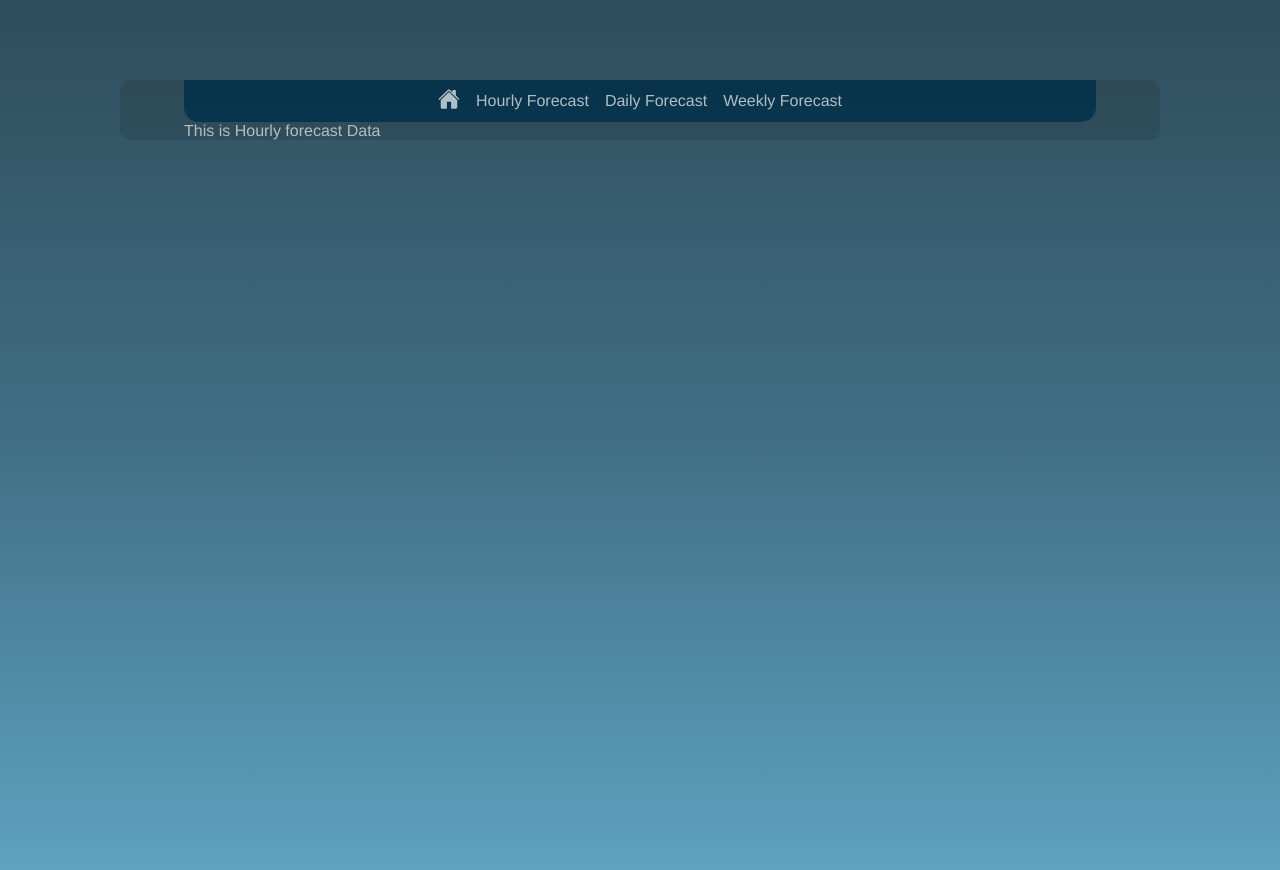
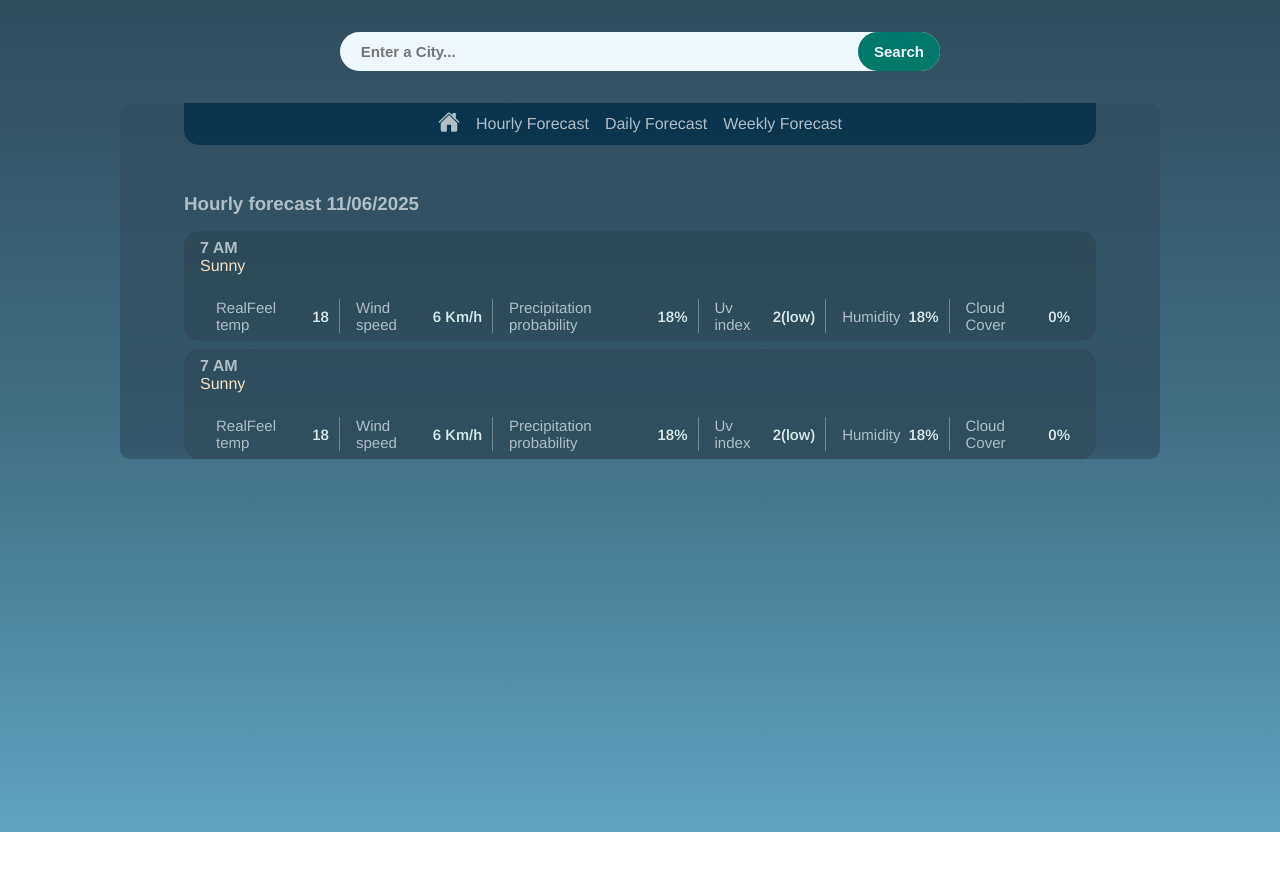
Before and after one commit to pixedit/Breeze, a React (Vite) app: page /hourly in a window 1280 px wide. Shown: the top 870 px of the page. After the commit the page ends 832 px from the top, so only its background shows below. Built offline with nearby package versions, Linux system fonts and the light colour scheme.

Commit message:
finish first layout of app

```diff
--- a/src/App.jsx
+++ b/src/App.jsx
@@ -4,11 +4,13 @@ import Home from "./pages/home/Home";
 import Weekly from "./pages/weekly/Weekly";
 import Daily from "./pages/daily/Daily";
 import Hourly from "./pages/hourly/Hourly";
+import SearchBar from "./assets/components/searchBar/SearchBar";
 
 const App = () => {
 	return (
 		<Router>
 			<div className="container">
+				<SearchBar />
 				<div className="weather-app">
 					<Navbar />
 					<Routes>
--- a/src/assets/components/searchBar/SearchBar.jsx
+++ b/src/assets/components/searchBar/SearchBar.jsx
@@ -1,5 +1,11 @@
+import "./searchBar.css";
 const SearchBar = () => {
-	return <div></div>;
+	return (
+		<form className="search">
+			<input type="text" placeholder="Enter a City..." />
+			<button>Search</button>
+		</form>
+	);
 };
 
 export default SearchBar;
--- /dev/null
+++ b/src/assets/components/searchBar/searchBar.css
@@ -0,0 +1,39 @@
+.search {
+    max-width: 600px;
+    margin: 2rem auto;
+    display: flex;
+    background-color: aliceblue;
+    border-radius: 50px;
+}
+
+.search input {
+    font-size: 15px;
+    padding: 0.7rem 1.3rem;
+    width: 100%;
+    border-radius: 50px;
+    background-color: unset;
+    border: unset;
+    font-weight: 600;
+    outline: unset;
+    transition: all 0.5s;
+}
+
+.search input:focus {
+    background-color: rgb(196, 203, 209);
+}
+
+.search button {
+    font-size: 15px;
+    border-radius: 50px;
+    border: unset;
+    background-color: #00796B;
+    font-weight: bolder;
+    padding: 0.5rem 1rem;
+    transition: all 0.5s;
+    margin-left: -2rem;
+    color: aliceblue;
+}
+
+.search button:hover {
+    background-color: rgb(51, 138, 59);
+}
--- a/src/index.css
+++ b/src/index.css
@@ -32,16 +32,21 @@ a {
 .container {
     max-width: 1200px;
     margin: 0 auto;
-    margin-top: 5rem;
 }
 
 .weather-app {
     margin: 0 5rem;
-    background-color: rgba(24, 24, 24, 0.148);
     border-radius: 10px;
     padding: 0 4rem;
+    background-color: #2f4c5ba5;
 }
 
+.wrapper {
+    background-color: rgba(24, 24, 24, 0.148);
+    padding: 0.5rem 1rem;
+    margin: 0.5rem auto;
+    border-radius: 15px;
+}
 
 /* /////////////// RESPONSIVE  */
 @media (max-width:300px) {
--- a/src/pages/daily/Daily.jsx
+++ b/src/pages/daily/Daily.jsx
@@ -1,5 +1,9 @@
 const Daily = () => {
-	return <div></div>;
+	return (
+		<div className="daily">
+			<div className="daily-forecast-wrapper"></div>
+		</div>
+	);
 };
 
 export default Daily;
--- a/src/pages/home/Home.jsx
+++ b/src/pages/home/Home.jsx
@@ -1,3 +1,4 @@
+import SearchBar from "../../assets/components/searchBar/SearchBar";
 import "./home.css";
 import { CiSun } from "react-icons/ci";
 const Home = () => {
--- a/src/pages/home/home.css
+++ b/src/pages/home/home.css
@@ -23,7 +23,7 @@ h3 {
 /* /////////////// current temp section style */
 .cur-temp-section {
     display: flex;
-
+    align-items: center;
 }
 
 .real-temp {
--- a/src/pages/hourly/Hourly.jsx
+++ b/src/pages/hourly/Hourly.jsx
@@ -1,5 +1,73 @@
+import "./hourly.css";
+
 const Hourly = () => {
-	return <div>This is Hourly forecast Data</div>;
+	return (
+		<div className="hourly">
+			<h3 className="hourly-header-title">
+				Hourly forecast <span>11/06/2025</span>
+			</h3>
+			<div className="hourly-data-wrapper wrapper">
+				<strong>7 AM</strong>
+				<p className="hourly-condition">Sunny</p>
+				<dl>
+					<div>
+						<dt>RealFeel temp</dt>
+						<dd>18</dd>
+					</div>
+					<div>
+						<dt>Wind speed</dt>
+						<dd>6 Km/h</dd>
+					</div>
+					<div>
+						<dt>Precipitation probability</dt>
+						<dd>18%</dd>
+					</div>
+					<div>
+						<dt>Uv index</dt>
+						<dd>2(low)</dd>
+					</div>
+					<div>
+						<dt>Humidity</dt>
+						<dd>18%</dd>
+					</div>
+					<div>
+						<dt>Cloud Cover</dt>
+						<dd>0%</dd>
+					</div>
+				</dl>
+			</div>
+			<div className="hourly-data-wrapper wrapper">
+				<strong>7 AM</strong>
+				<p className="hourly-condition">Sunny</p>
+				<dl>
+					<div>
+						<dt>RealFeel temp</dt>
+						<dd>18</dd>
+					</div>
+					<div>
+						<dt>Wind speed</dt>
+						<dd>6 Km/h</dd>
+					</div>
+					<div>
+						<dt>Precipitation probability</dt>
+						<dd>18%</dd>
+					</div>
+					<div>
+						<dt>Uv index</dt>
+						<dd>2(low)</dd>
+					</div>
+					<div>
+						<dt>Humidity</dt>
+						<dd>18%</dd>
+					</div>
+					<div>
+						<dt>Cloud Cover</dt>
+						<dd>0%</dd>
+					</div>
+				</dl>
+			</div>
+		</div>
+	);
 };
 
 export default Hourly;
--- a/src/pages/hourly/hourly.css
+++ b/src/pages/hourly/hourly.css
@@ -0,0 +1,39 @@
+.hourly-data-wrapper dt,
+dd {
+    font-size: 15px;
+    align-self: center;
+
+}
+
+.hourly-condition {
+    color: rgb(245, 226, 198);
+}
+
+
+.hourly-data-wrapper {
+    margin-top: 3rem;
+    display: flex;
+    flex-direction: column;
+
+}
+
+.hourly-data-wrapper dl {
+    display: flex;
+    align-self: center;
+}
+
+.hourly-data-wrapper dl div {
+    border-right: 1px solid rgba(200, 203, 209, 0.444);
+    max-width: 600px;
+    padding: 0 10px 0 0;
+    margin-top: 1.5rem;
+
+}
+
+.hourly-data-wrapper dl div:last-child {
+    border: unset;
+}
+
+.hourly-data-wrapper dl div dt {
+    flex: 1;
+}
```
Also changed, not shown: src/assets/components/searchBar/seachBar.css (deleted).
